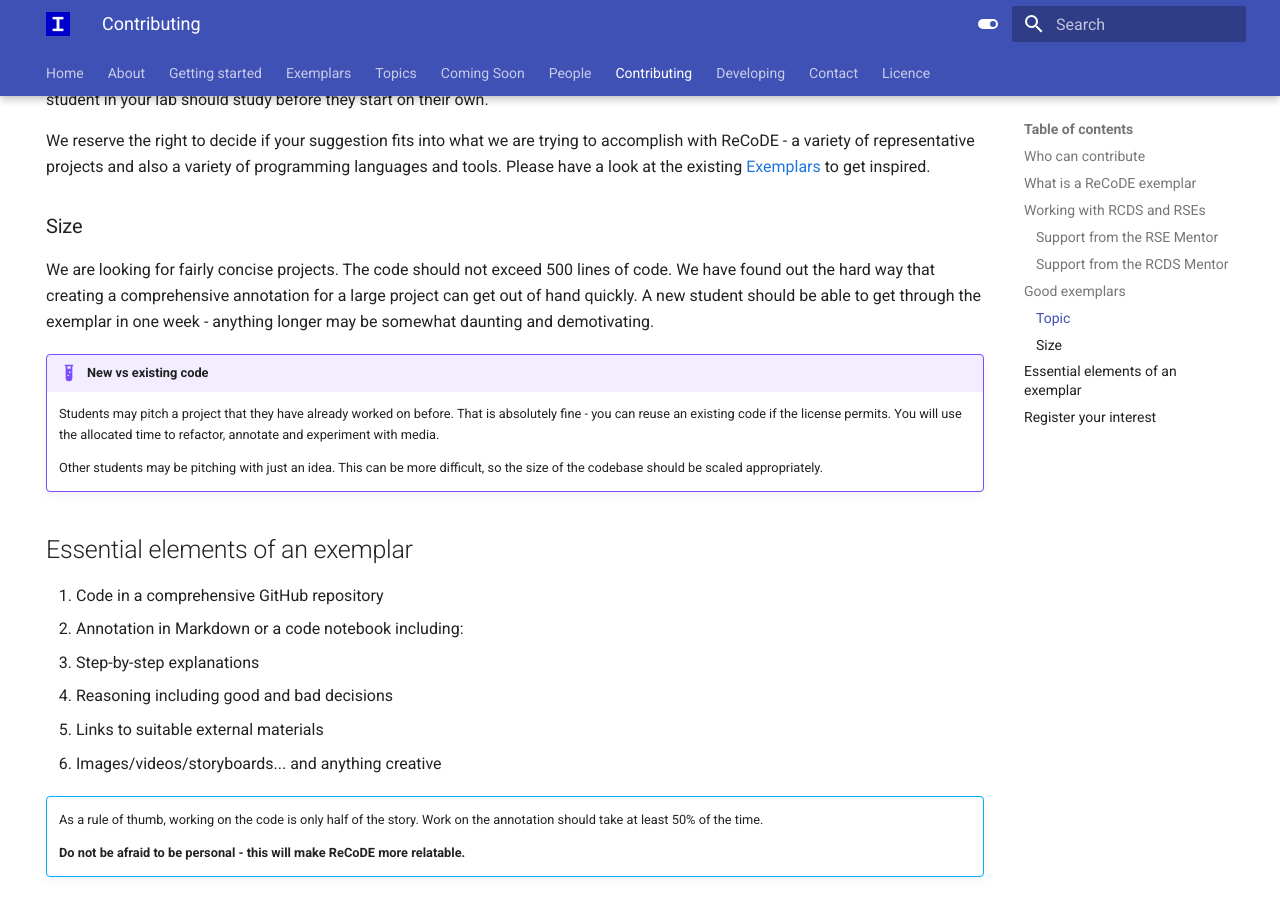
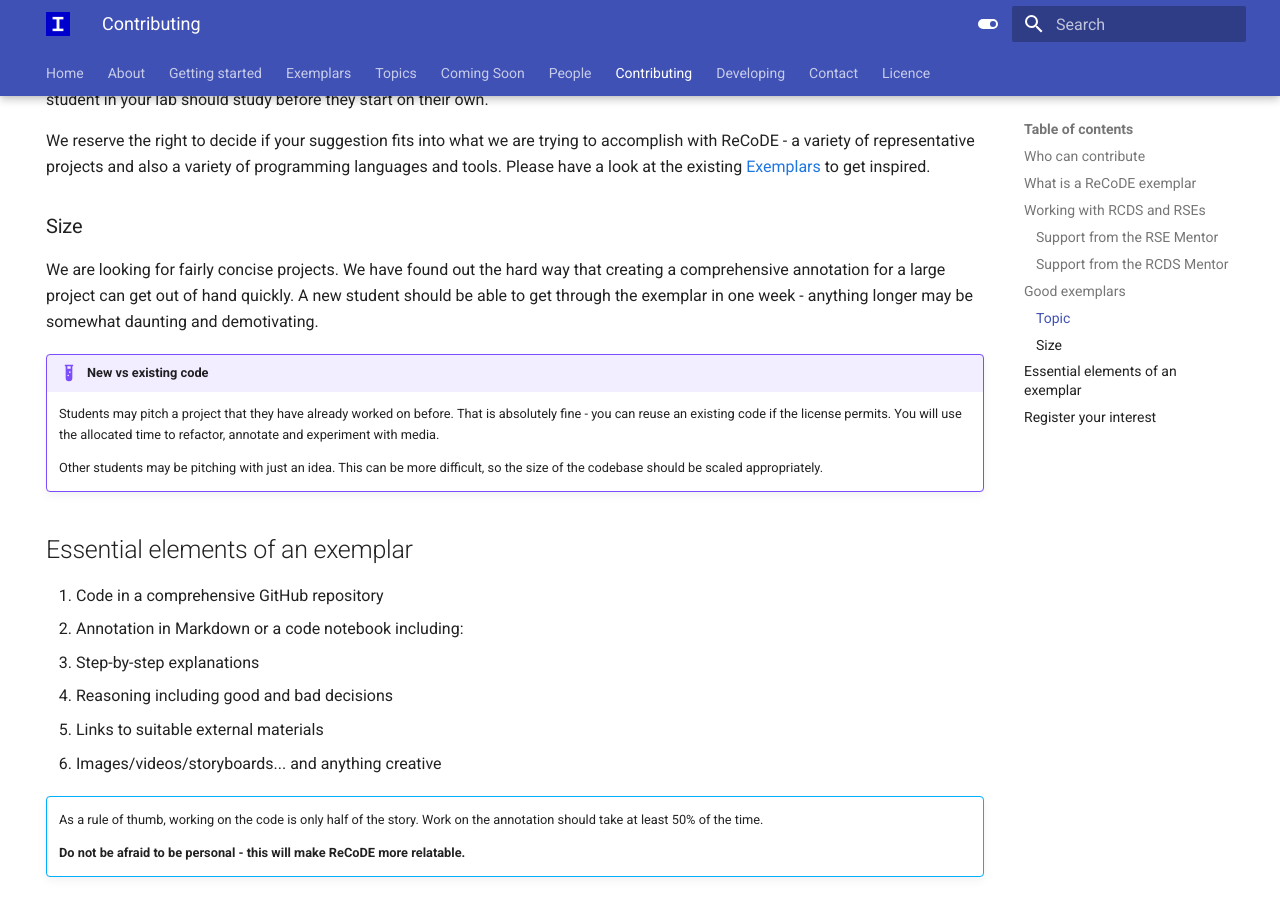
Before and after one commit to ImperialCollegeLondon/ReCoDE-home, an MkDocs documentation site: the page built from docs/contribute.md, in a window 1280 px wide and 900 px high, scrolled down 1494 px. Built offline with MkDocs 1.6.1 and Material for MkDocs 9.7.7, drawn with Linux system fonts in a browser that asks for light colours.

Commit message:
Update docs/contribute.md

```diff
--- a/docs/contribute.md
+++ b/docs/contribute.md
@@ -75,7 +75,7 @@ We reserve the right to decide if your suggestion fits into what we are trying t
 
 ### Size
 
-We are looking for fairly concise projects. The code should not exceed 500 lines of code. We have found out the hard way that creating a comprehensive annotation for a large project can get out of hand quickly. A new student should be able to get through the exemplar in one week - anything longer may be somewhat daunting and demotivating.
+We are looking for fairly concise projects. We have found out the hard way that creating a comprehensive annotation for a large project can get out of hand quickly. A new student should be able to get through the exemplar in one week - anything longer may be somewhat daunting and demotivating.
 
 !!! example "New vs existing code "
 
```
